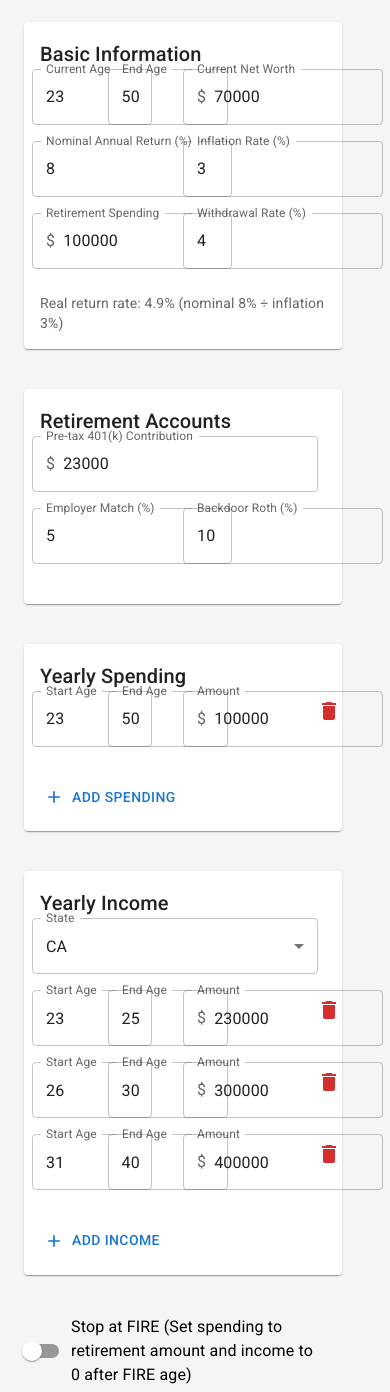
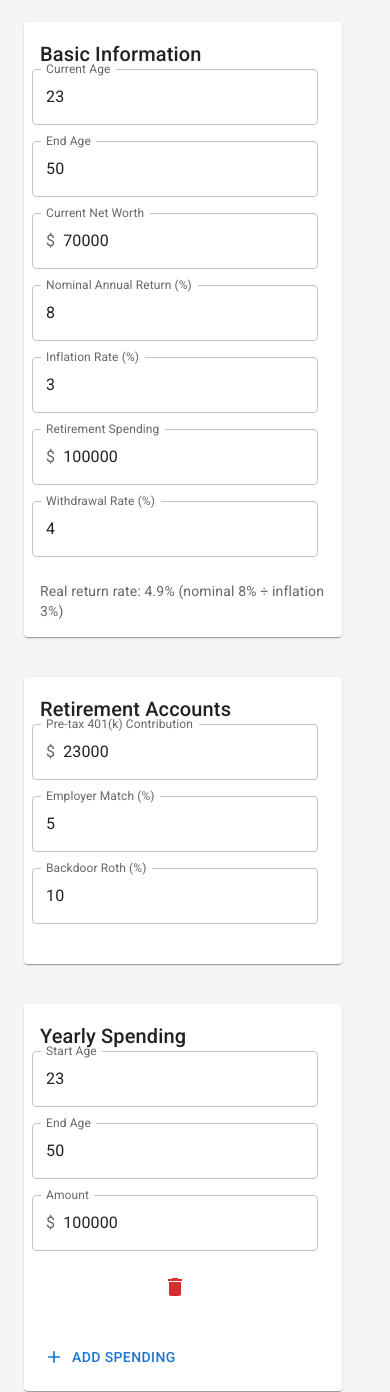
Before and after one commit to dlccyes/fire_calculator, a React app: page / in a window 390 px wide. Shown: the part 120-1512 px from the top of the page. Built offline with nearby package versions, Linux system fonts and the light colour scheme.

Commit message:
fix mobile style

```diff
--- a/src/components/FireCalculator.js
+++ b/src/components/FireCalculator.js
@@ -242,9 +242,9 @@ const FireCalculator = () => {
                             Basic Information
                         </Typography>
                         <Grid container spacing={2}>
-                            <Grid item xs={3}>
+                            <Grid item xs={12} sm={6} md={6}>
                                 <TextField
-                                    sx={{ width: '100%', minWidth: '120px' }}
+                                    fullWidth
                                     label="Current Age"
                                     name="currentAge"
                                     type="number"
@@ -253,9 +253,9 @@ const FireCalculator = () => {
                                     inputProps={{ min: 0 }}
                                 />
                             </Grid>
-                            <Grid item xs={3}>
+                            <Grid item xs={12} sm={6} md={6}>
                                 <TextField
-                                    sx={{ width: '100%', minWidth: '120px' }}
+                                    fullWidth
                                     label="End Age"
                                     name="endAge"
                                     type="number"
@@ -264,9 +264,9 @@ const FireCalculator = () => {
                                     inputProps={{ min: inputs.currentAge + 1 }}
                                 />
                             </Grid>
-                            <Grid item xs={6}>
+                            <Grid item xs={12}>
                                 <TextField
-                                    sx={{ width: '100%', minWidth: '200px' }}
+                                    fullWidth
                                     label="Current Net Worth"
                                     name="currentNetWorth"
                                     type="number"
@@ -278,9 +278,9 @@ const FireCalculator = () => {
                                     inputProps={{ min: 0 }}
                                 />
                             </Grid>
-                            <Grid item xs={6}>
+                            <Grid item xs={12} sm={6}>
                                 <TextField
-                                    sx={{ width: '100%', minWidth: '200px' }}
+                                    fullWidth
                                     label="Nominal Annual Return (%)"
                                     name="annualReturn"
                                     type="number"
@@ -289,9 +289,9 @@ const FireCalculator = () => {
                                     inputProps={{ min: 0, max: 100 }}
                                 />
                             </Grid>
-                            <Grid item xs={6}>
+                            <Grid item xs={12} sm={6}>
                                 <TextField
-                                    sx={{ width: '100%', minWidth: '200px' }}
+                                    fullWidth
                                     label="Inflation Rate (%)"
                                     name="inflationRate"
                                     type="number"
@@ -300,9 +300,9 @@ const FireCalculator = () => {
                                     inputProps={{ min: 0, max: 100 }}
                                 />
                             </Grid>
-                            <Grid item xs={6}>
+                            <Grid item xs={12} sm={6}>
                                 <TextField
-                                    sx={{ width: '100%', minWidth: '200px' }}
+                                    fullWidth
                                     label="Retirement Spending"
                                     name="retirementSpending"
                                     type="number"
@@ -314,9 +314,9 @@ const FireCalculator = () => {
                                     inputProps={{ min: 0 }}
                                 />
                             </Grid>
-                            <Grid item xs={6}>
+                            <Grid item xs={12} sm={6}>
                                 <TextField
-                                    sx={{ width: '100%', minWidth: '200px' }}
+                                    fullWidth
                                     label="Withdrawal Rate (%)"
                                     name="withdrawalRate"
                                     type="number"
@@ -354,9 +354,9 @@ const FireCalculator = () => {
                                     inputProps={{ min: 0 }}
                                 />
                             </Grid>
-                            <Grid item xs={6}>
+                            <Grid item xs={12} sm={6}>
                                 <TextField
-                                    sx={{ width: '100%', minWidth: '200px' }}
+                                    fullWidth
                                     label="Employer Match (%)"
                                     name="employerMatch"
                                     type="number"
@@ -365,9 +365,9 @@ const FireCalculator = () => {
                                     inputProps={{ min: 0, max: 100 }}
                                 />
                             </Grid>
-                            <Grid item xs={6}>
+                            <Grid item xs={12} sm={6}>
                                 <TextField
-                                    sx={{ width: '100%', minWidth: '200px' }}
+                                    fullWidth
                                     label="Backdoor Roth (%)"
                                     name="backdoorRoth"
                                     type="number"
@@ -388,9 +388,9 @@ const FireCalculator = () => {
                         </Typography>
                         {yearlySpending.map((item) => (
                             <Grid container spacing={2} key={item.id} sx={{ mb: 2 }}>
-                                <Grid item xs={3}>
+                                <Grid item xs={12} sm={3}>
                                     <TextField
-                                        sx={{ width: '100%', minWidth: '120px' }}
+                                        fullWidth
                                         label="Start Age"
                                         type="number"
                                         value={item.startAge}
@@ -398,9 +398,9 @@ const FireCalculator = () => {
                                         inputProps={{ min: inputs.currentAge, max: inputs.endAge }}
                                     />
                                 </Grid>
-                                <Grid item xs={3}>
+                                <Grid item xs={12} sm={3}>
                                     <TextField
-                                        sx={{ width: '100%', minWidth: '120px' }}
+                                        fullWidth
                                         label="End Age"
                                         type="number"
                                         value={item.endAge}
@@ -408,9 +408,9 @@ const FireCalculator = () => {
                                         inputProps={{ min: inputs.currentAge, max: inputs.endAge }}
                                     />
                                 </Grid>
-                                <Grid item xs={5}>
+                                <Grid item xs={12} sm={5}>
                                     <TextField
-                                        sx={{ width: '100%', minWidth: '200px' }}
+                                        fullWidth
                                         label="Amount"
                                         type="number"
                                         value={item.spending}
@@ -421,7 +421,7 @@ const FireCalculator = () => {
                                         inputProps={{ min: 0 }}
                                     />
                                 </Grid>
-                                <Grid item xs={1}>
+                                <Grid item xs={12} sm={1} sx={{ display: 'flex', alignItems: 'center', justifyContent: 'center' }}>
                                     <IconButton onClick={() => removeSpending(yearlySpending.indexOf(item))} color="error">
                                         <DeleteIcon />
                                     </IconButton>
@@ -462,9 +462,9 @@ const FireCalculator = () => {
                         </Grid>
                         {yearlyIncome.map((item) => (
                             <Grid container spacing={2} key={item.id} sx={{ mb: 2 }}>
-                                <Grid item xs={3}>
+                                <Grid item xs={12} sm={3}>
                                     <TextField
-                                        sx={{ width: '100%', minWidth: '120px' }}
+                                        fullWidth
                                         label="Start Age"
                                         type="number"
                                         value={item.startAge}
@@ -472,9 +472,9 @@ const FireCalculator = () => {
                                         inputProps={{ min: inputs.currentAge, max: inputs.endAge }}
                                     />
                                 </Grid>
-                                <Grid item xs={3}>
+                                <Grid item xs={12} sm={3}>
                                     <TextField
-                                        sx={{ width: '100%', minWidth: '120px' }}
+                                        fullWidth
                                         label="End Age"
                                         type="number"
                                         value={item.endAge}
@@ -482,9 +482,9 @@ const FireCalculator = () => {
                                         inputProps={{ min: inputs.currentAge, max: inputs.endAge }}
                                     />
                                 </Grid>
-                                <Grid item xs={5}>
+                                <Grid item xs={12} sm={5}>
                                     <TextField
-                                        sx={{ width: '100%', minWidth: '200px' }}
+                                        fullWidth
                                         label="Amount"
                                         type="number"
                                         value={item.income}
@@ -495,7 +495,7 @@ const FireCalculator = () => {
                                         inputProps={{ min: 0 }}
                                     />
                                 </Grid>
-                                <Grid item xs={1}>
+                                <Grid item xs={12} sm={1} sx={{ display: 'flex', alignItems: 'center', justifyContent: 'center' }}>
                                     <IconButton onClick={() => removeIncome(yearlyIncome.indexOf(item))} color="error">
                                         <DeleteIcon />
                                     </IconButton>
@@ -600,7 +600,7 @@ const FireCalculator = () => {
                                 {results && (
                                     <Box sx={{ width: '100%', overflowX: 'auto' }}>
                                         <TableContainer>
-                                            <Table stickyHeader size="small">
+                                            <Table size="small">
                                                 <TableHead>
                                                     <TableRow>
                                                         <TableCell><strong>Age</strong></TableCell>
--- a/src/styles/styles.css
+++ b/src/styles/styles.css
@@ -23,17 +23,6 @@ body {
 
 .MuiTableCell-root {
     white-space: nowrap;
-}
-
-.MuiTableCell-root:first-of-type {
-    position: sticky;
-    left: 0;
-    background-color: inherit;
-    z-index: 1;
-}
-
-.MuiTableHead-root .MuiTableCell-root:first-of-type {
-    background-color: #f5f5f5;
 }
 
 .recharts-wrapper {
```
